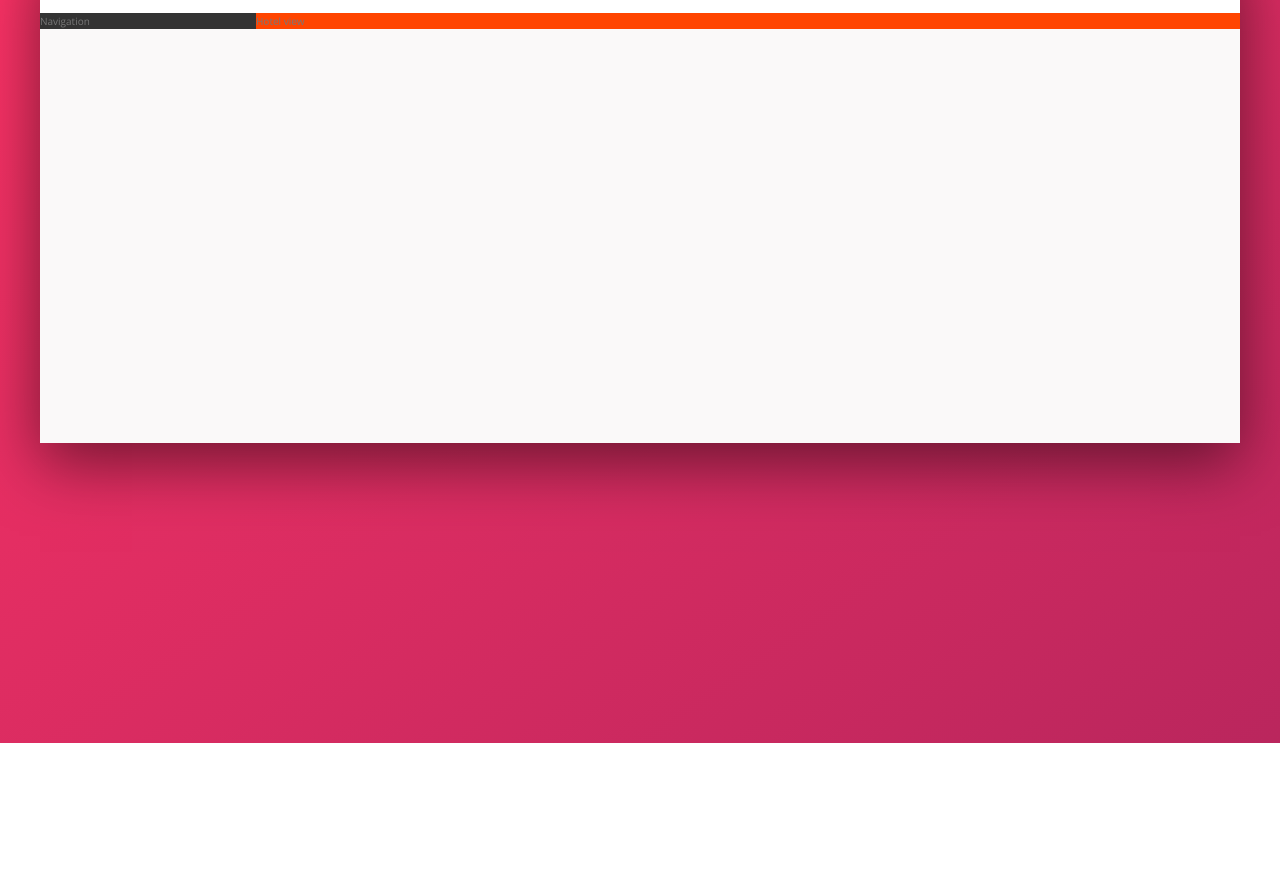
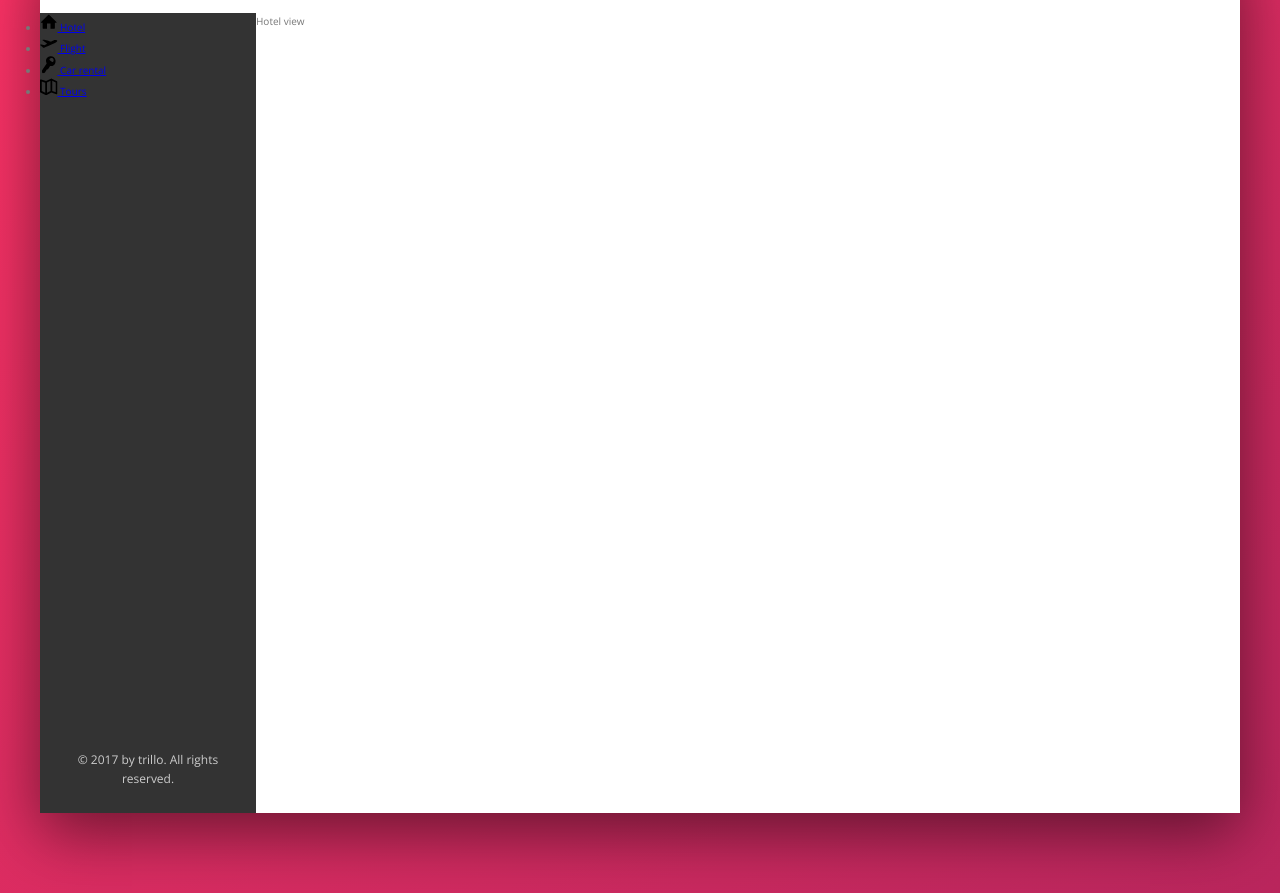
Before and after one commit to Altiuss/Trillo, a website: page index.html in a window 1280 px wide. Shown: the part 137-1030 px from the top of the page. Before the commit the page ends 880 px from the top, so only its background shows below. Drawn offline with nearby package versions, Linux system fonts and the light colour scheme.

Commit message:
Building the Navigation Part1

```diff
--- a/index.html
+++ b/index.html
@@ -49,7 +49,48 @@
 
         <div class="content">
             <nav class="sidebar">
-                Navigation
+            <ul class="side-nav">
+
+                <li class="side-nav__item">
+                    <a href="#" class="side-nav__link">
+                       <svg class="side-nav__icon">
+                        <use href="img/sprite.svg#icon-home"></use>
+                       </svg>
+                       <span>Hotel</span>
+                    </a>
+                </li>
+
+                <li class="side-nav__item">
+                    <a href="#" class="side-nav__link">
+                       <svg class="side-nav__icon">
+                        <use href="img/sprite.svg#icon-aircraft-take-off"></use>
+                       </svg>
+                       <span>Flight</span>
+                    </a>
+                </li>
+
+                <li class="side-nav__item">
+                    <a href="#" class="side-nav__link">
+                       <svg class="side-nav__icon">
+                        <use href="img/sprite.svg#icon-key"></use>
+                       </svg>
+                       <span>Car rental</span>
+                    </a>
+                </li>
+
+                <li class="side-nav__item">
+                    <a href="#" class="side-nav__link">
+                       <svg class="side-nav__icon">
+                        <use href="img/sprite.svg#icon-map"></use>
+                       </svg>
+                       <span>Tours</span>
+                    </a>
+                </li>
+
+            </ul>
+            <div class="legal">
+                &copy; 2017 by trillo. All rights reserved.
+            </div>
             </nav>
             <main class="hotel-view">
                 Hotel view
--- a/sass/_components.scss
+++ b/sass/_components.scss
@@ -129,3 +129,35 @@
 
     &__user-name {}
 }
+
+
+///////////////////////////////////////////
+/// SIDE NAVIGATION
+
+
+.side-nav {
+    &__item {
+
+    }
+
+    &__link {
+
+    }
+
+    &__icon {
+    width: 1.75rem;
+    height: 1.75rem;
+    }
+}
+
+
+///////////////////////////////////////////
+/// LEGAL TEXT
+
+
+.legal {
+  font-size: 1.2rem;
+  color: var(--color-grey-light-4);
+  text-align: center;
+  padding: 2.5rem;
+}
--- a/sass/_layout.scss
+++ b/sass/_layout.scss
@@ -25,10 +25,13 @@
 .sidebar {
     background-color: var(--color-grey-dark-1);
     flex: 0 0 18%;
+    display: flex;
+    flex-direction: column;
+    justify-content: space-between;
 }
 
 .hotel-view {
 background-color: #fff;
-background-color: orangered;
+height: 80rem;
 flex: 1;
 }
```
Also changed, not shown: css/style.css, 1 other file.
